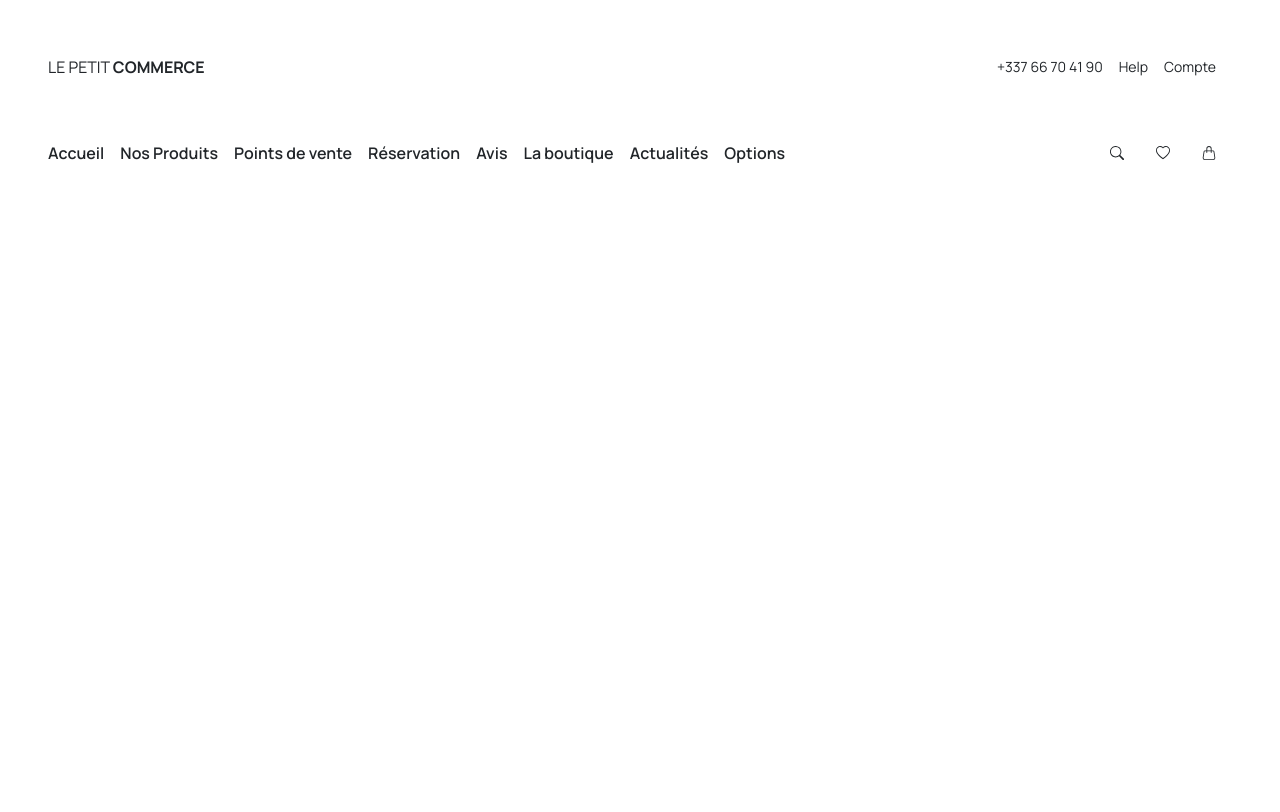
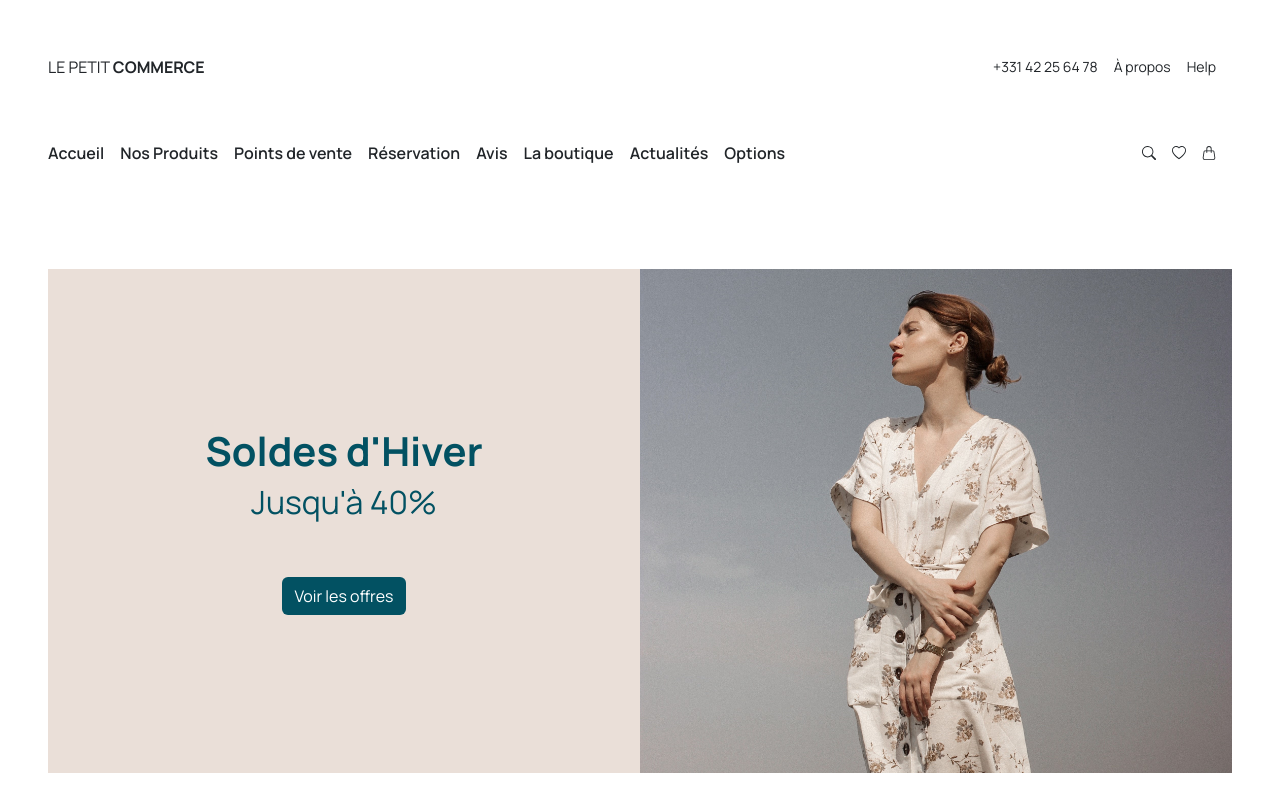
Before and after one commit to ethantaylan/lpc-ifocop, a React (Vite) app: page / in a window 1280 px wide. Shown: the top 812 px of the page. Built offline with nearby package versions, Linux system fonts and the light colour scheme.

Commit message:
feat: hero ✅

```diff
--- a/src/components/header/header.tsx
+++ b/src/components/header/header.tsx
@@ -1,4 +1,5 @@
 import { BsHandbag, BsHeart, BsSearch } from "react-icons/bs";
+import { SubMenu } from "../sub-menu/sub-menu";
 
 interface Menus {
   title: string;
@@ -17,24 +18,18 @@ export const menus: Menus[] = [
   { title: "Options", url: "" },
 ];
 
-export const Header = () => (
+export const Header: React.FC = () => (
   <div className="p-5 d-flex w-100 flex-column text-dark">
     <div className="d-flex flex-row justify-content-between align-items-center">
       <span className="cursor-pointer">
         LE PETIT <span className="bold">COMMERCE</span>
       </span>
       <ul className="navbar-nav d-flex flex-row mr-auto">
-        <small>
-          <li className="nav-item nav-link pe-3 cursor-pointer">
-            +337 66 70 41 90
-          </li>
-        </small>
-        <small>
-          <li className="nav-item nav-link pe-3 cursor-pointer">Help</li>
-        </small>
-        <small>
-          <li className="nav-item nav-link pe-3 cursor-pointer">Compte</li>
-        </small>
+        <SubMenu
+          firstLabel="+331 42 25 64 78"
+          secondLabel="À propos"
+          thirdLabel="Help"
+        />
       </ul>
     </div>
     <div className="mt-5 d-flex w-100 justify-content-between">
@@ -73,25 +68,11 @@ export const Header = () => (
           </li>
         ))}
       </ul>
-      <ul className="navbar-nav d-flex flex-row mr-auto">
-        <small>
-          <li className="nav-item nav-link me-3 cursor-pointer">
-            <BsSearch />
-          </li>
-        </small>
-
-        <small>
-          <li className="nav-item nav-link mx-3 cursor-pointer">
-            <BsHeart />
-          </li>
-        </small>
-
-        <small>
-          <li className="nav-item nav-link mx-3 cursor-pointer">
-            <BsHandbag />
-          </li>
-        </small>
-      </ul>
+      <SubMenu
+        firstLabel={<BsSearch />}
+        secondLabel={<BsHeart />}
+        thirdLabel={<BsHandbag />}
+      />
     </div>
   </div>
 );
--- /dev/null
+++ b/src/components/hero/hero.tsx
@@ -0,0 +1,32 @@
+import HeroImg from "../../assets/hero.jpg";
+import { useGlobalContext } from "../../context/context";
+
+export const Hero = () => {
+  const { secondary, primary } = useGlobalContext();
+  return (
+    <div className="d-flex p-5">
+      <div
+        style={{ backgroundColor: secondary }}
+        className="d-flex flex-column primary justify-content-center align-items-center w-100"
+      >
+        <h1 className={`bold`}>Soldes d'Hiver</h1>
+        <h2>Jusqu'à 40%</h2>
+        <button
+          style={{ backgroundColor: primary }}
+          className=" mt-5 btn text-white"
+        >
+          Voir les offres
+        </button>
+      </div>
+
+      <div className="w-100 h-100">
+        <img
+          src={HeroImg}
+          width="100%"
+          style={{ objectFit: "contain" }}
+          alt=""
+        />
+      </div>
+    </div>
+  );
+};
--- /dev/null
+++ b/src/components/sub-menu/sub-menu.tsx
@@ -0,0 +1,35 @@
+import React from "react";
+import classNames from "classnames";
+
+interface SubMenuProps {
+  className?: string;
+  firstLabel: string | React.ReactElement;
+  secondLabel: string | React.ReactElement
+  thirdLabel: string | React.ReactElement
+}
+
+const subMenuClasses = classNames(
+  "navbar-nav",
+  "d-flex",
+  "flex-row",
+  "mr-auto"
+);
+
+const liClasses = classNames("nav-item", "nav-link", "pe-3", "cursor-pointer");
+
+export const SubMenu: React.FC<SubMenuProps> = ({
+  className,
+  firstLabel,
+  secondLabel,
+  thirdLabel,
+}) => {
+  return (
+    <small>
+      <ul className={`${subMenuClasses} ${className}`}>
+        <li className={liClasses}>{firstLabel}</li>
+        <li className={liClasses}>{secondLabel}</li>
+        <li className={liClasses}>{thirdLabel}</li>
+      </ul>
+    </small>
+  );
+};
--- a/src/context/context.tsx
+++ b/src/context/context.tsx
@@ -8,10 +8,10 @@ import React, {
 
 export interface GlobalContext {
   darkMode: boolean;
-  textPrimary?: string;
-  textSecondary?: string;
-  textTertiary?: string;
-  textDarkGray?: string;
+  primary?: string;
+  secondary?: string;
+  tertiary?: string;
+  darkGray?: string;
   bgDarkGray?: string;
   regular?: string;
   semiBold?: string;
@@ -20,10 +20,10 @@ export interface GlobalContext {
 
 const initialState: GlobalContext = {
   darkMode: true,
-  textPrimary: "#025162",
-  textSecondary: "#EADFD8",
-  textTertiary: "#²E75313",
-  textDarkGray: "#414141",
+  primary: "#025162",
+  secondary: "#EADFD8",
+  tertiary: "#E75313",
+  darkGray: "#414141",
   bgDarkGray: "#E1E1E1",
   regular: "regular",
   semiBold: "semi-bold",
@@ -35,12 +35,12 @@ const reducer = (state: GlobalContext, action: any): GlobalContext => {
     case "DARK":
       return {
         darkMode: true,
-        textPrimary: "text-dark",
+        primary: "text-dark",
       };
     case "LIGHT":
       return {
         darkMode: false,
-        textPrimary: "text-white",
+        primary: "text-white",
       };
     default:
       return state;
--- a/src/index.css
+++ b/src/index.css
@@ -24,3 +24,23 @@ body,
 .cursor-pointer {
   cursor: pointer;
 }
+
+.primary {
+  color: #025162;
+}
+
+.secondary {
+  color: #eadfd8;
+}
+
+.tertiary {
+  color: #e75313;
+}
+
+.darkGray {
+  color: #414141;
+}
+
+.bgdarkgray {
+  color: #e1e1e1;
+}
--- a/src/pages/home.tsx
+++ b/src/pages/home.tsx
@@ -1,12 +1,14 @@
 import React from "react";
 import { Header } from "../components/header/header";
+import { Hero } from "../components/hero/hero";
 
 type Props = {};
 
-export const Home = (props: Props) => {
+export const Home: React.FC = (props: Props) => {
   return (
-    <div>
+    <React.Fragment>
       <Header />
-    </div>
+      <Hero />
+    </React.Fragment>
   );
 };
```
Also changed, not shown: src/assets/hero.jpg (added).
